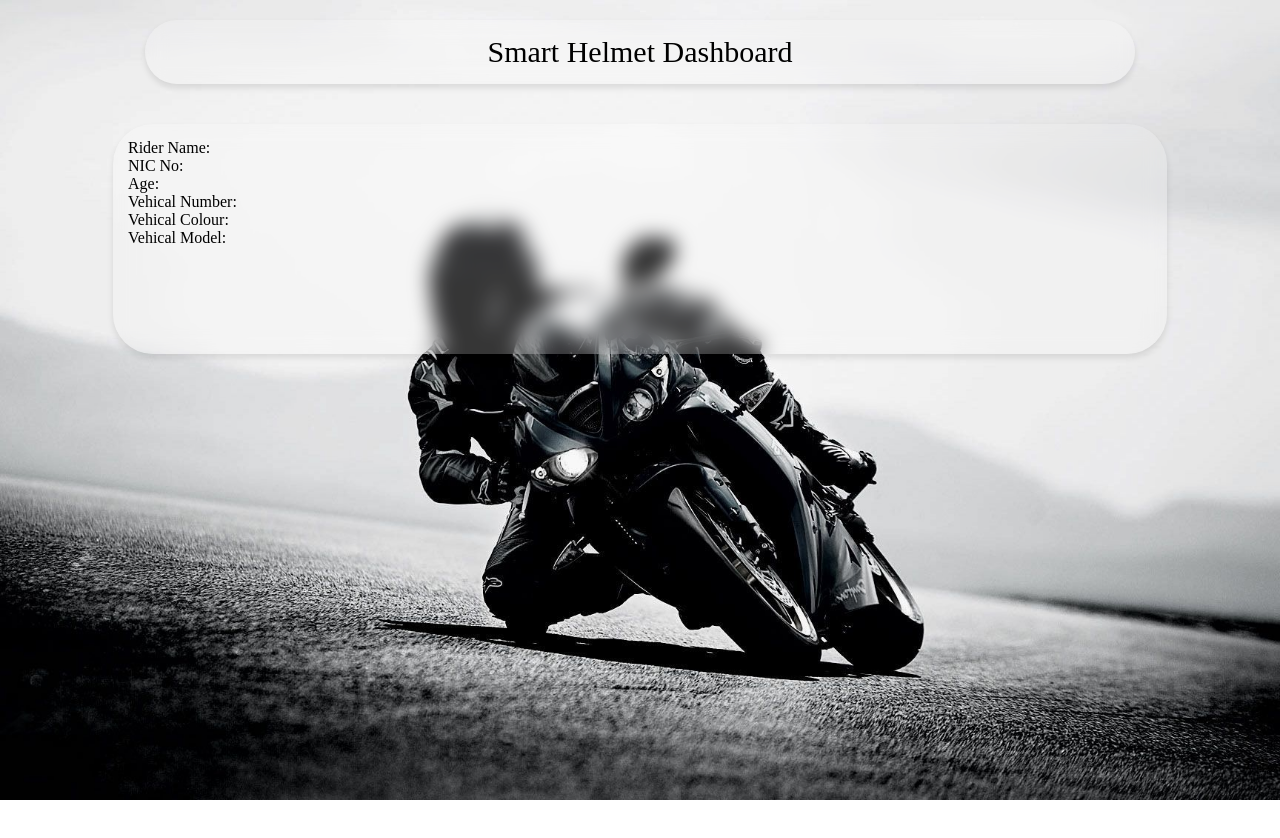
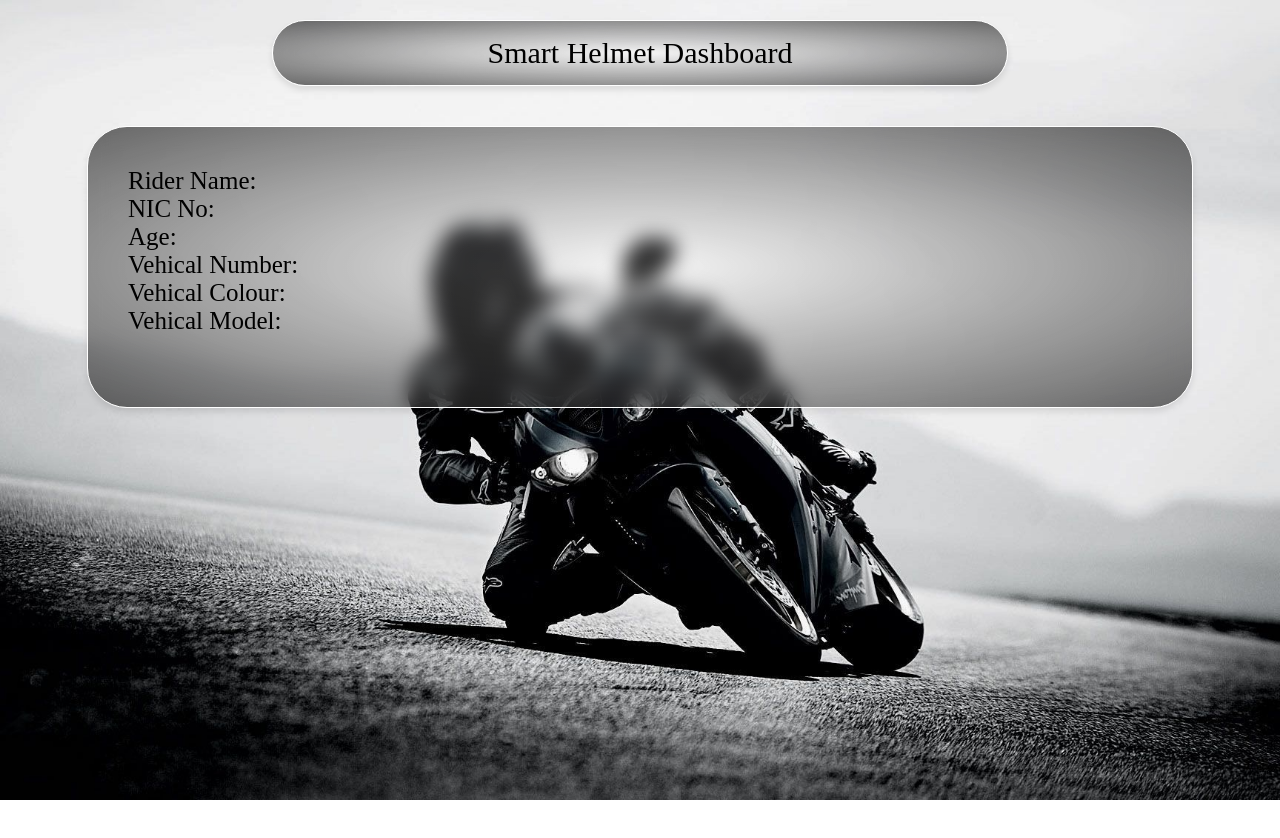
Before and after one commit to uvindusl/HNDSE-IOT-CW-2025, a React (Vite) app in the folder Smart-Helmet-WebSite/: page / in a window 1280 px wide. Shown: the top 838 px of the page. After the commit the page ends 800 px from the top, so only its background shows below. Built offline with nearby package versions, Linux system fonts and the light colour scheme; a web font is replaced by a local one.

Commit message:
edit the css of rider-detail-card

```diff
--- a/Smart-Helmet-WebSite/src/Components/RiderDetailsCard.jsx
+++ b/Smart-Helmet-WebSite/src/Components/RiderDetailsCard.jsx
@@ -1,6 +1,6 @@
 function RiderDetailsCard() {
   return (
-    <div className="details-container">
+    <div className="rider-details-container">
       <div className="rider-card">
         <span className="rider-txt">Rider Name: </span>
         <br></br>
--- a/Smart-Helmet-WebSite/src/css/App.css
+++ b/Smart-Helmet-WebSite/src/css/App.css
@@ -2,13 +2,14 @@
 .rounded-header {
   border-radius: 40px;
   background-color: rgba(255, 254, 254, 0.212);
-  /* background-image: radial-gradient(transparent, black); */
+  background-image: radial-gradient(transparent, rgba(0, 0, 0, 0.575));
   border-radius: 10px solid #ffffff;
   backdrop-filter: blur(10px);
   padding: 15px;
   box-shadow: 0 4px 6px rgba(0, 0, 0, 0.1);
   margin: 20px auto;
-  width: 75%;
+  width: 55%;
+  border: 1px solid rgb(255, 255, 255);
 }
 
 .navbar-content {
@@ -23,14 +24,17 @@
 }
 
 /* Rider Details Card Css */
-.details-container {
+.rider-details-container {
   border-radius: 40px;
   background-color: rgba(255, 254, 254, 0.212);
   border-radius: 10px solid #ffffff;
   backdrop-filter: blur(10px);
-  padding: 15px;
+  padding: 40px;
   box-shadow: 0 4px 6px rgba(0, 0, 0, 0.1);
   margin: 20px auto;
   width: 80%;
   height: 200px;
+  font-size: 25px;
+  border: 1px solid rgb(255, 255, 255);
+  background-image: radial-gradient(transparent, rgba(0, 0, 0, 0.575));
 }
--- a/Smart-Helmet-WebSite/src/css/index.css
+++ b/Smart-Helmet-WebSite/src/css/index.css
@@ -2,7 +2,6 @@
 
 body {
   margin: 0;
-  height: 1000vh;
 }
 
 #root {
```
